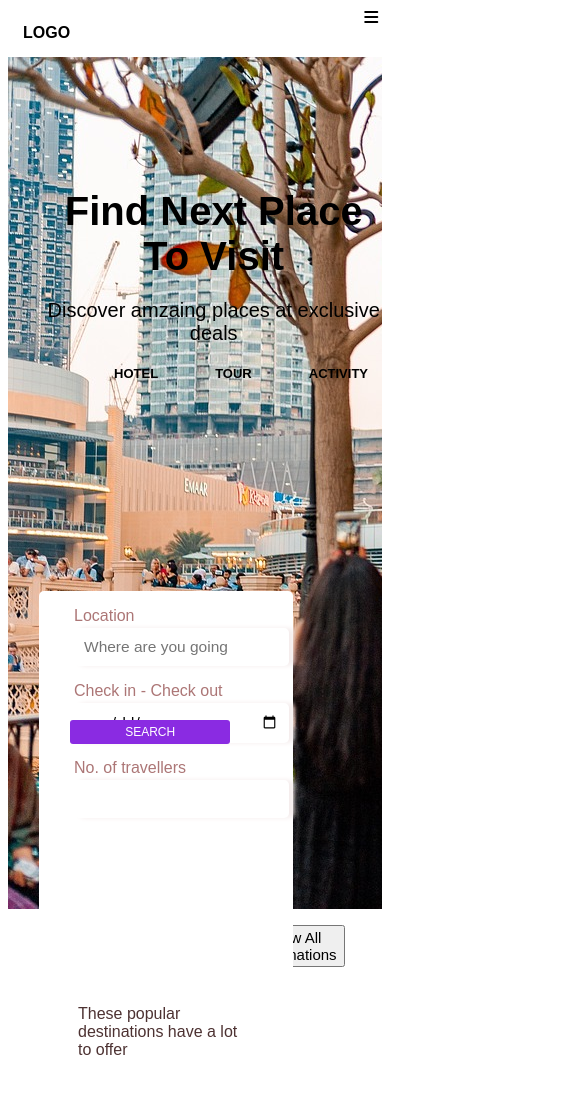
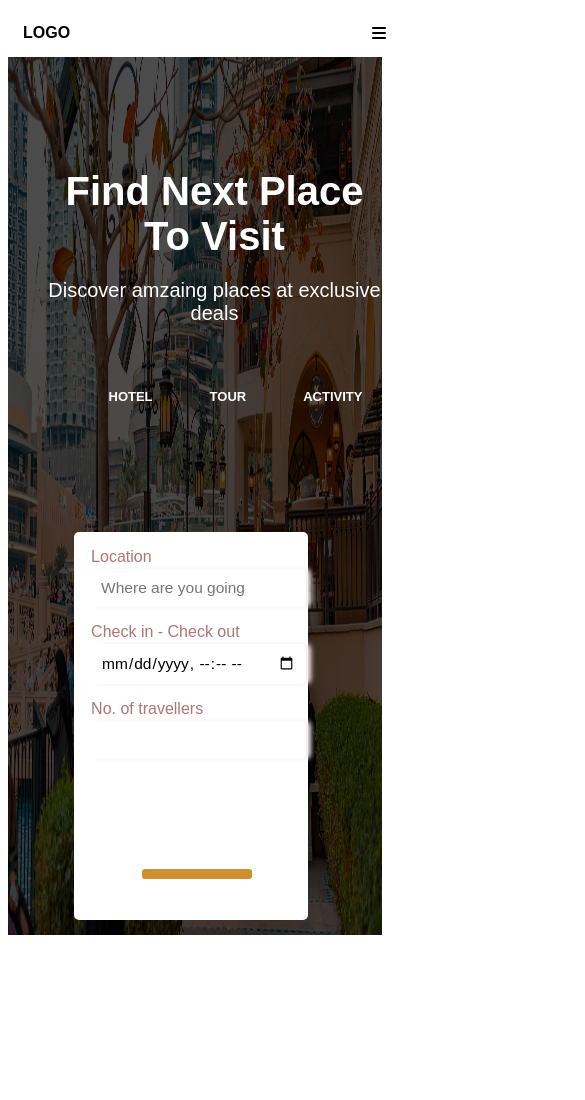
Before and after one commit to sourabh-18/responsive, a plain HTML site: page HotelProject/index.html in a window 390 px wide. Shown: the top 1100 px of the page, 585 px wide, since content can reach past the window. Drawn offline with Linux system fonts and the light colour scheme.

Commit message:
Update style.css

```diff
--- a/HotelProject/style.css
+++ b/HotelProject/style.css
@@ -17,7 +17,7 @@ header{
 }
 
 
-header li{
+.nav li{
     list-style: none;
     margin-bottom: 16px;
 
@@ -39,17 +39,21 @@ header a:hover{
     height: 49px;
 
 }
-.lis{
+.nav{
+
         display: flex;
+
+        justify-content: center;
+        align-items: center;
         gap:15px;
 
+
 }
-.lis li{
+
+/* .lis li{
     display: inline-block;
-}
-.menu{
-    display: none;
-}
+} */
+
 .lis{
     margin-right:30px;
 }
@@ -63,15 +67,21 @@ header a:hover{
     margin-left: 15px;
 }
 
-.images{
-    background-image:url('uuu.jpg');
-   height:78vh;
+
+
+.uuu{
+    width: 100%;
+    filter: brightness(30%);
+    background-position: center;
+    background-repeat: no-repeat;
+    background-size: cover;
     position: relative;
+    height:82vh;
 }
 
 .ptext{
     position:absolute;
-    color: rgb(0, 0, 0);
+    color: white;
     font-family: sans-serif;
     top: 20%;
     left:25%;
@@ -110,7 +120,7 @@ header a:hover{
     font-family:sans-serif;
     font-size: 13px;
     text-decoration: none;
-    color:black;
+    color:white;
     text-transform: uppercase;
     font-weight: 600;
     padding:10px;
@@ -130,22 +140,28 @@ header a:hover{
     display: flex;
     gap: 37px;
 }
+.inputem{
+    position: absolute;
+    top: 63%;
+    left: 19%;
+    height: 22vh;
+    width:60vw;
+    background-color: white;
+    border-radius: 5px;
+}
 
 .menuoutput{
     display: flex;
+    align-items: center;
+    justify-content: center;
     gap: 30px;
-    height: 17vh;
-    background-color: white;
-    width:60vw;
-    position: absolute;
-    top: 70%;
-    left: 15%;
-    border-radius: 5px;
-    padding-bottom:20px;
-    padding-left: 20px;
 
 
 
+}
+.search{
+   margin-top: 25px;
+   display: none;
 }
 .location{
     margin-left:15px;
@@ -160,7 +176,7 @@ header a:hover{
     box-shadow: 5px 0 5px rgb(245, 237, 237);
    padding:10px;
    border-radius: 5px;
-   width: 15vw;
+
    font-size: 15.5px;
 
 
@@ -175,23 +191,28 @@ header a:hover{
     margin-bottom:3px;
 }
 
-.search{
-    position: absolute;
-    left: 48%;
+.searchbox{
+
+
 
   border: 1px solid blue;
   /* border: none; */
   padding:5px 55px;
-    margin-top: 5px;
+  display:inline-block;
+  position: absolute;
+  left: 34%;
+  top: 77%;
+
     cursor:pointer;
-    background-color: blueviolet;
+    background-color: rgb(206, 143, 49);;
     color: white;
     font-family: sans-serif;
     text-transform: uppercase;
     font-size: 12px;
     border: none;
     border-radius: 3px;
-    text-align: center;
+
+
 
 }
 .p4{
@@ -499,7 +520,7 @@ h6{
 .follows{
     margin-top: -10px;
 }
-.lis i:nth-child(1){
+.nav i:nth-child(1){
     margin-right: -10px;
     font-size: 12px;
 }
@@ -507,8 +528,20 @@ h6{
     position: absolute;
     top: 3%;
     right: 1%;
+   display: none;
 
 }
+.st img{
+    width: 250px;
+
+}
+
+.st h4{
+    margin-top:5px;
+    margin-bottom: 0;
+}
+
+
 
 
 
@@ -519,13 +552,15 @@ h6{
     }
 
    .menuoutput input{
-    width: 12vw;
+   width: 10vh;
     gap:0;
     margin-right:0;
   }
    .menuoutput{
-    left: 23%;
-    width: 55vw;
+   display: flex;
+   align-items: center;
+   justify-content: center;
+
   }
    .nav{
     display: none;
@@ -534,22 +569,26 @@ h6{
   }
   .menu{
     margin-bottom: 60px;
+    display: block;
   }
 
 
 }
 @media ( max-width:1200px){
 
-    .section1{
-        position: relative;
+    .menuoutput input{
+        width: 16vh;
     }
-    .services{
+
+
+    /* .lis{
         flex-direction: column;
         gap:40px;
         margin-left: 40px;
-    }
+    } */
+   .
     .menu{
-        display: block;
+        display: inline-block;
         z-index: 999;
     }
     .img5{
@@ -558,12 +597,10 @@ h6{
         justify-content: center;
     }
     .mailsub{
-
         top: 29%;
         left: 42%;
+    }
 
-
-    }
     .fa-house{
         display: none;
     }
@@ -571,6 +608,19 @@ h6{
         flex-direction: column;
     }
     .nav{
+        /* width: 100%;
+        height: 92vh;
+        background-color: white;
+
+
+        display: flex;
+        justify-content: center;
+        align-items: center; */
+
+        flex-flow: column;
+
+    }
+    /* .lis{
         width: 100%;
         height: 92vh;
         background-color: white;
@@ -579,8 +629,7 @@ h6{
         display: flex;
         justify-content: center;
         align-items: center;
-
-    }
+    } */
     .lis{
         flex-direction: column;
         align-items: center;
@@ -629,6 +678,9 @@ h6{
 
 
         }
+        .menuoutput input{
+            width: 7vh;
+        }
 
     }
 
@@ -652,6 +704,9 @@ h6{
 
         }
     }
+    @media (min-width:730px) and (max-width:800px){
+
+    }
 
 @media (max-width:700px){
     .ptext{
@@ -665,19 +720,49 @@ h6{
 
 
     }
+    .uuu{
+        height:104vh;
+    }
 
 
 .menuoutput{
     flex-direction: column;
-    left: 10%;
-    height:60vh;
+
+
     gap:0;
-    width:60vw;
+
+
+
+}
+
+.searchbox{
+
+
+
+    border: 1px solid blue;
+    /* border: none; */
+    padding:5px 55px;
+    display:inline-block;
+    position: absolute;
+    left: 29%;
+    top: 87%;
+
+      cursor:pointer;
+      background-color: rgb(206, 143, 49);;
+      color: white;
+      font-family: sans-serif;
+      text-transform: uppercase;
+      font-size: 12px;
+      border: none;
+      border-radius: 3px;
+
+
+
+  }
+.inputem{
     height: 46vh;
 }
-.search{
-    left:18%;
-}
+
 .menuoutput input{
 
     margin-right: 0;
```
Lines whose indentation alone changed are shown as unchanged.
